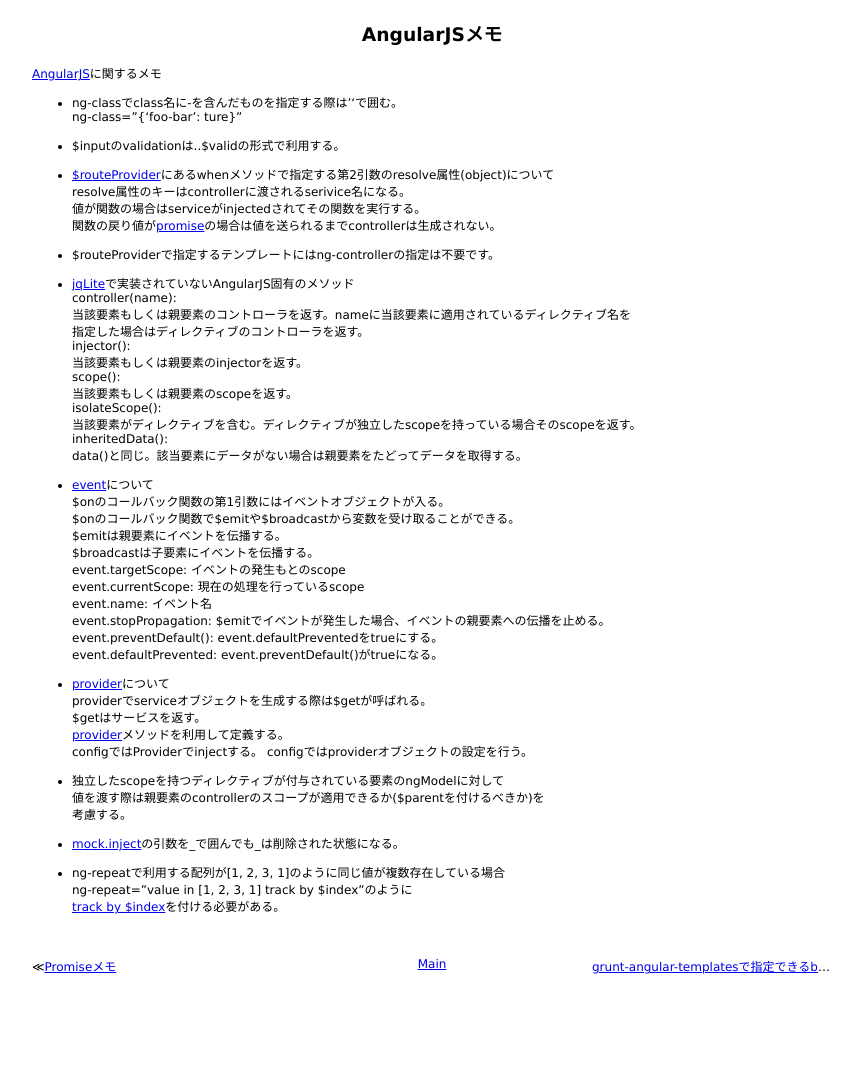
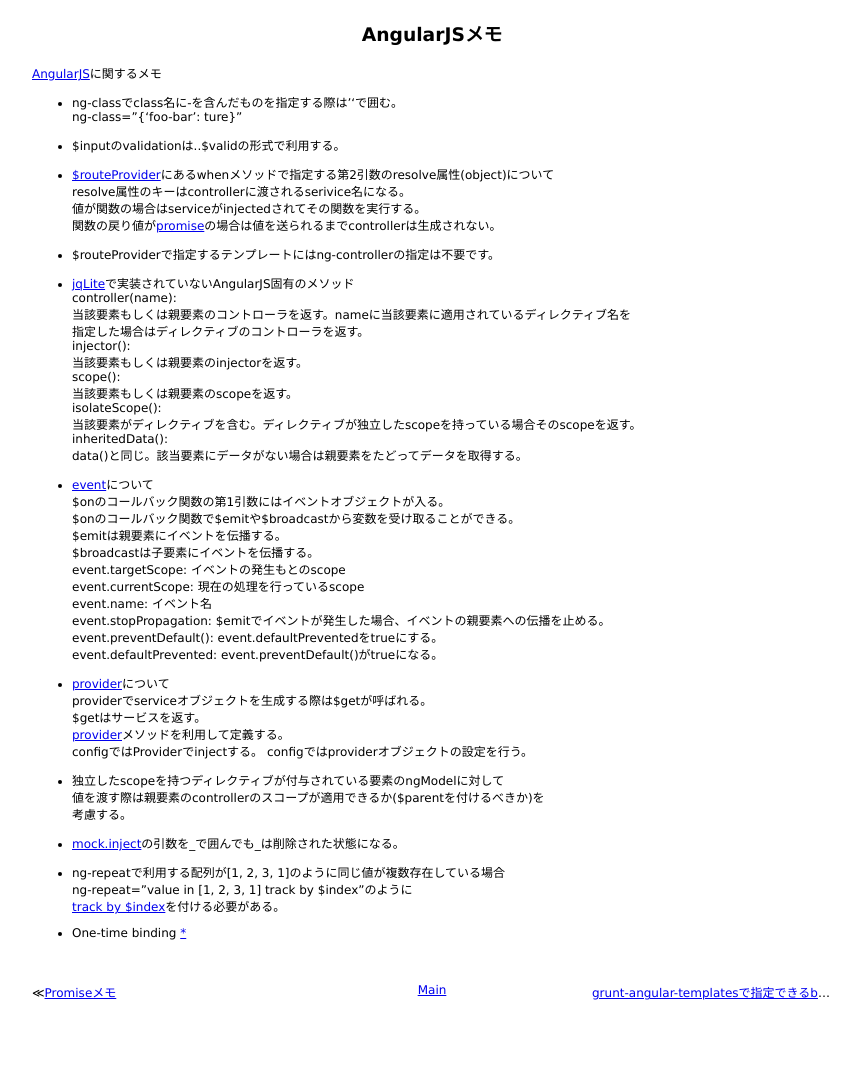
Before and after one commit to 38elements/38elements.github.com, a Jekyll site: the page built from _posts/2014-5-24-AngularJS.md, in a window 1280 px wide. Shown: the whole page, without its empty margins (208-1068 px from the left). Built offline with Jekyll 4.4.1, drawn with Linux system fonts in a browser that asks for light colours; Markdown is read by kramdown in place of the engine named in the settings; before the commit the page ends 1043 px from its top, so only the background shows below that.

Commit message:
Update 2014-5-24-AngularJS.md

```diff
--- a/_posts/2014-5-24-AngularJS.md
+++ b/_posts/2014-5-24-AngularJS.md
@@ -58,3 +58,5 @@ configではproviderオブジェクトの設定を行う。
 * ng-repeatで利用する配列が[1, 2, 3, 1]のように同じ値が複数存在している場合
 ng-repeat="value in [1, 2, 3, 1] track by $index"のように
 [track by $index](https://docs.angularjs.org/error/ngRepeat/dupes)を付ける必要がある。
+
+* One-time binding [*](https://docs.angularjs.org/guide/expression)
```
